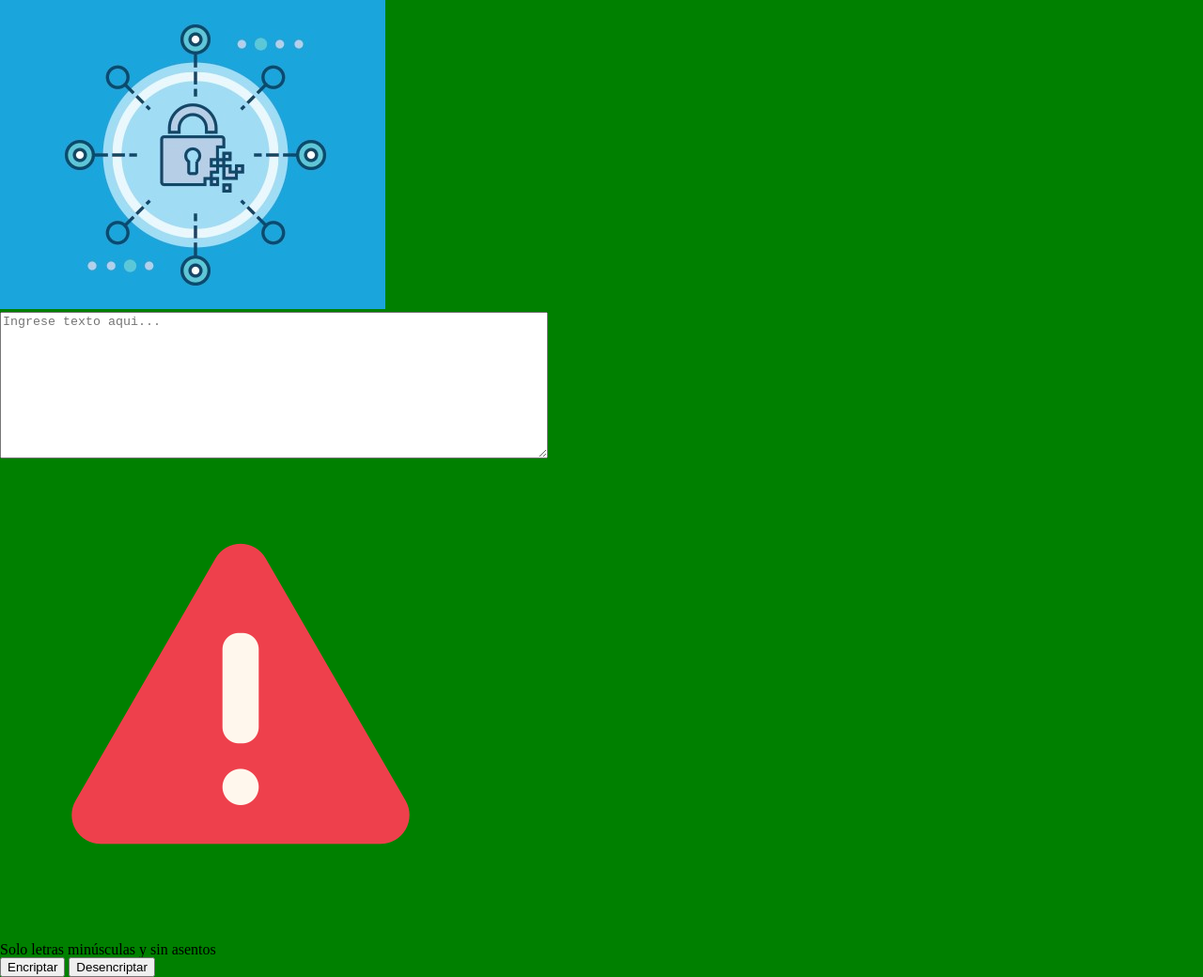
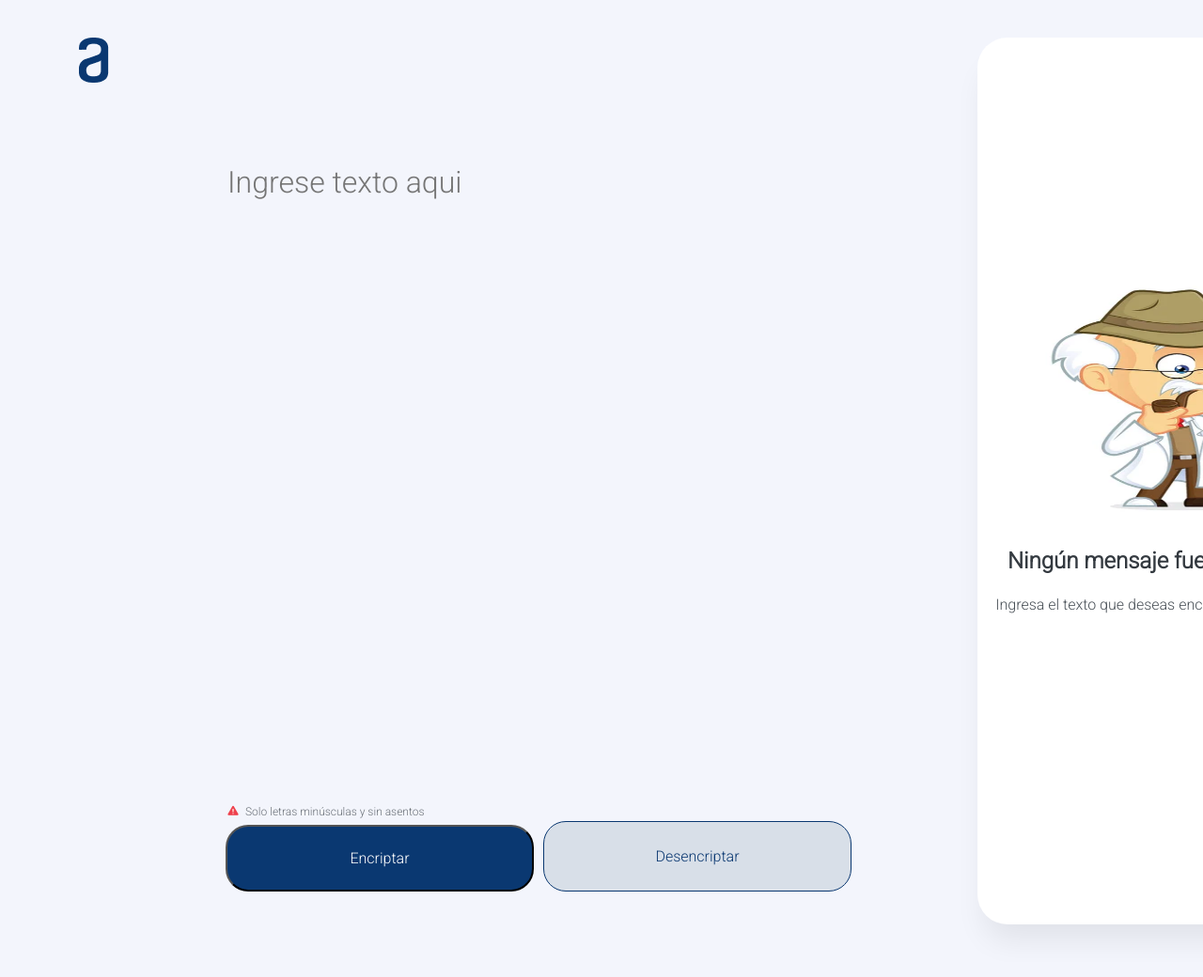
Before and after one commit to Exe773/encriptador, a plain HTML site: page index.html in a window 1280 px wide. Shown: the top 1040 px of the page at 94% size. Drawn offline with Linux system fonts and the light colour scheme.

Commit message:
agregado recuadro para mostrar el resultado y el estilo de la página

```diff
--- a/index.html
+++ b/index.html
@@ -4,24 +4,42 @@
 <head>
     <meta charset="UTF-8" />
     <meta name="viewport" content="width=device-width, initial-scale=1.0" />
+
     <title>Encriptador</title>
+
     <link rel="stylesheet" href="reset.css" />
     <link rel="stylesheet" href="style.css" />
+    <link rel="preconnect" href="https://fonts.googleapis.com">
+    <link rel="preconnect" href="https://fonts.gstatic.com" crossorigin>
+    <link href="https://fonts.googleapis.com/css2?family=Roboto:wght@300&display=swap" rel="stylesheet">
 </head>
 
 <body>
     <div>
-        <img src="images/logo.jpg" alt="imagen-logo" />
+        <img class="logo" src="images/Logo.png" alt="imagen-logo" />
     </div>
+
     <div>
-        <textarea id="text" cols="52" rows="10" placeholder="Ingrese texto aqui..."></textarea>
+        <textarea id="text-area" cols="52" rows="10" placeholder="Ingrese texto aqui"></textarea>
+        <div class="alert">
+            <img id="alert-image" src="images/advertencia.png" alt="icono-advertencia" />
+            <p id="alert-text">Solo letras minúsculas y sin asentos</p>
+        </div>
+        <div class="buttons">
+            <button id="encrip-button">Encriptar</button>
+            <button id="desencrip-button">Desencriptar</button>
+        </div>
+
+    </div>
+    <div class="result-area">
         <div>
-            <img src="images/advertencia.png" alt="icono-advertencia" />
-            <p>Solo letras minúsculas y sin asentos</p>
+            <img id="result-img" src="images/profesor-detective.png" alt="imagen-logo" />
         </div>
-        <button>Encriptar</button>
-        <button>Desencriptar</button>
+
+        <p id="result-text1">Ningún mensaje fue encontrado</p>
+        <p id="result-text2">Ingresa el texto que deseas encriptar o desencriptar</p>
     </div>
+
 </body>
 
 </html>
--- a/style.css
+++ b/style.css
@@ -1,12 +1,115 @@
 body {
     width: 1440px;
     height: 1024px;
-    background: green
+    background: var(--light-blue-light-blue-100, #F3F5FC);
+    display: flex;
 }
 
-#text {
-    display: flex;
+.logo {
+    width: 120px;
+    height: 48px;
+    flex-shrink: 0;
+    margin: 40px 0 0 40px;
+}
+
+#text-area {
+
     width: 577px;
-    flex-direction: column;
+    height: 600px;
+    margin: 168px 0 0 80px;
+    color: var(--dark-blue-dark-blue-300, #0A3871);
+    font-size: 32px;
+    font-family: 'Roboto', sans-serif;
+    line-height: 150%;
+    border: none;
+    background-color: var(--light-blue-light-blue-100, #F3F5FC);
+    resize: none;
+}
+
+.alert {
+    display: inline-flex;
+}
+
+#alert-image {
+    width: 16px;
+    height: 16px;
+    margin: 80px 0 0 80px;
+}
+
+#alert-text {
+    color: var(--gray-gray-400, #495057);
+    font-size: 12px;
+    font-family: 'Roboto', sans-serif;
+    line-height: 150%;
+    opacity: 0.800000011920929;
+    margin: 80px 0 0 5px;
+}
+
+.buttons {
+    display: inline-flex;
+}
+
+#encrip-button {
+    margin: 4px 0 0 80px;
+    width: 328px;
+    padding: 24px;
+    gap: 8px;
     flex-shrink: 0;
+    border-radius: 24px;
+    background: var(--dark-blue-dark-blue-300, #0A3871);
+    color: var(--white, #FFF);
+    text-align: center;
+    font-size: 16px;
+    font-family: 'Roboto', sans-serif;
 }
+
+#desencrip-button {
+    margin-left: 10px;
+    width: 328px;
+    padding: 24px;
+    gap: 8px;
+    flex-shrink: 0;
+    border-radius: 24px;
+    border: 1px solid var(--dark-blue-dark-blue-300, #0A3871);
+    background: #D8DFE8;
+    color: var(--dark-blue-dark-blue-300, #0A3871);
+    text-align: center;
+    font-size: 16px;
+    font-family: 'Roboto', sans-serif;
+}
+
+.result-area {
+    width: 400px;
+    height: 944px;
+    margin: 40px 0 0 100px;
+    flex-shrink: 0;
+    border-radius: 32px;
+    background: var(--white, #FFF);
+    box-shadow: 0px 24px 32px -8px rgba(0, 0, 0, 0.08);
+}
+
+#result-img {
+    width: 300px;
+    height: 250px;
+    flex-shrink: 0;
+    margin: 260px 0 0 50px;
+}
+
+#result-text1 {
+    margin-top: 30px;
+    color: var(--gray-gray-500, #343A40);
+    text-align: center;
+    font-size: 24px;
+    font-family: 'Roboto', sans-serif;
+    font-weight: 700;
+    line-height: 120%;
+}
+
+#result-text2 {
+    margin-top: 20px;
+    color: var(--gray-gray-400, #495057);
+    text-align: center;
+    font-size: 16px;
+    font-family: 'Roboto', sans-serif;
+    line-height: 150%;
+}
```
Also changed, not shown: images/Logo.png (added), images/logo.jpg (deleted), images/profesor-detective.png (added).
